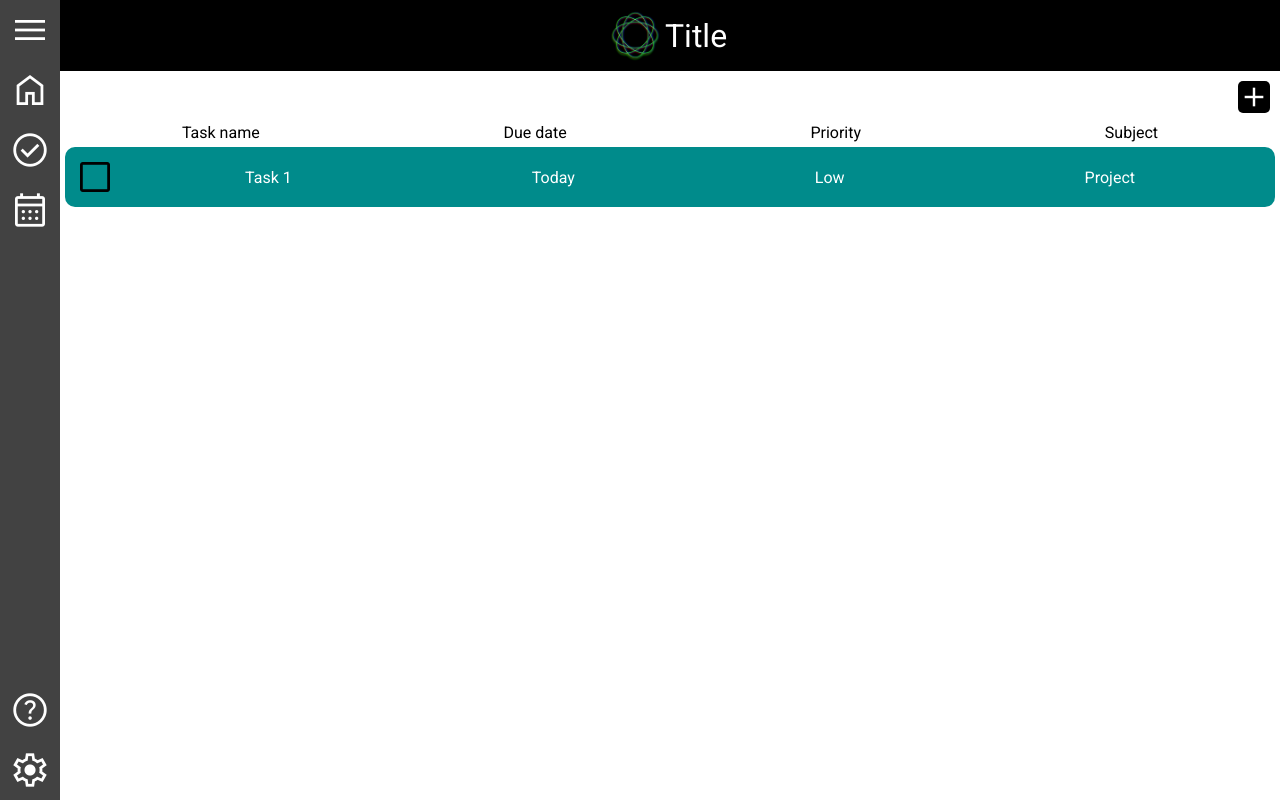
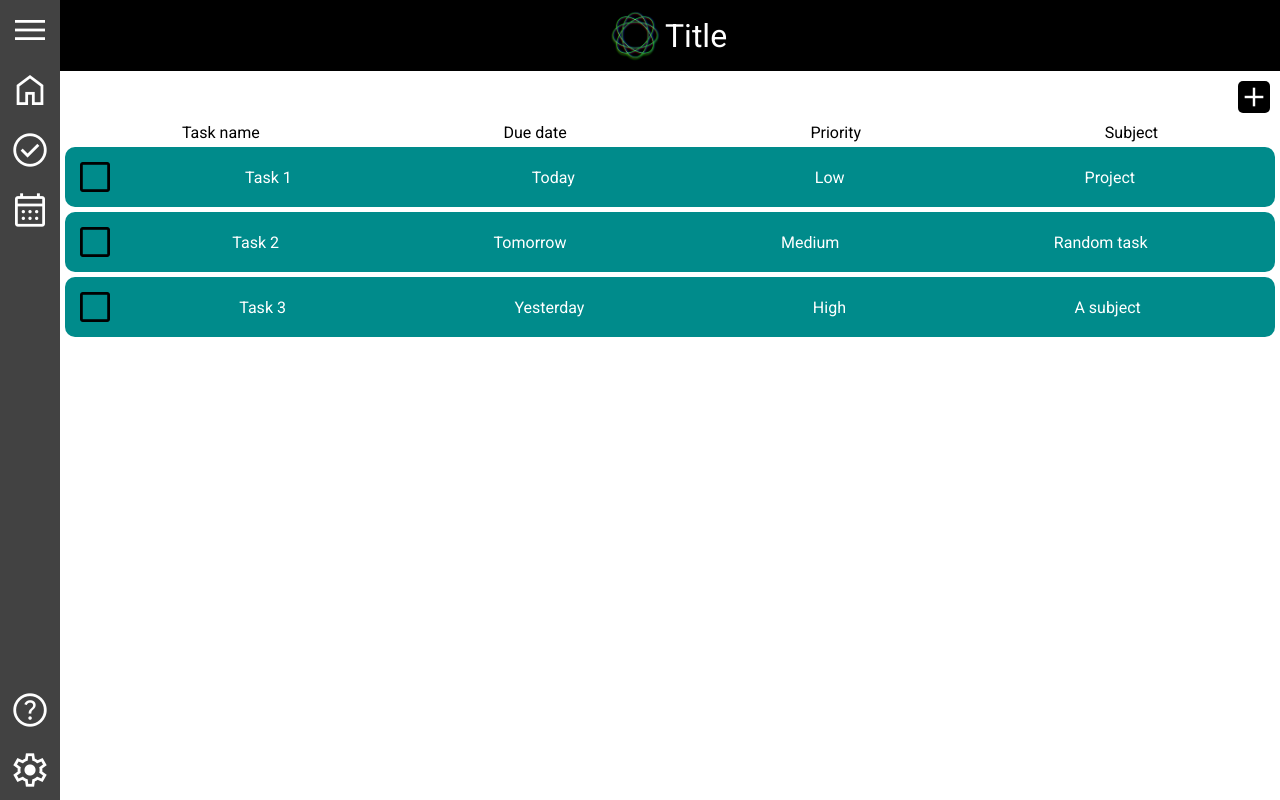
Before and after one commit to Youahm48/Web-Application, a React (Vite) app: page / in a window 1280 px wide. Built offline with nearby package versions, Linux system fonts and the light colour scheme.

Commit message:
Made list cards display from an array of test data

```diff
--- a/src/App.jsx
+++ b/src/App.jsx
@@ -3,9 +3,43 @@ import Header from "./components/Header"
 import Sidebar from "./components/Sidebar"
 import Toolbar from "./components/Toolbar"
 import ListContainer from "./components/ListContainer"
+import ListCard from "./components/ListCard"
 import './App.css'
 
+//const [tasks, setTasks] = React.useState(props.tasks)
+//Test Data
+const tasks = [{
+  status: "incomplete",
+  name: "Task 1",
+  dueDate: "Today",
+  priority: "Low",
+  subject: "Project"
+},
+{
+  status: "complete",
+  name: "Task 2",
+  dueDate: "Tomorrow",
+  priority: "Medium",
+  subject: "Random task"
+},
+{
+  status: "incomplete",
+  name: "Task 3",
+  dueDate: "Yesterday",
+  priority: "High",
+  subject: "A subject"
+}]
+
 export default function App() {
+
+/*  const taskList = tasks.map(
+    function(task) {
+      return(
+        <ListCard status="incomplete" name="Task 1" dueDate="Today" priority="Low" subject="Project" />
+      )
+    }
+  )*/
+
   return(
     <div id="horizontal-container">
       <Sidebar/>
@@ -13,7 +47,7 @@ export default function App() {
         <Header />
         <div id="main">
           <Toolbar />
-          <ListContainer />
+          <ListContainer tasks={tasks} />
         </div>
       </div>
     </div>
--- a/src/components/ListContainer.jsx
+++ b/src/components/ListContainer.jsx
@@ -2,7 +2,21 @@ import React from "react"
 import ListCard from "./ListCard"
 import "../stylesheets/components/ListContainer.css"
 
-export default function ListContainer() {
+export default function ListContainer(props) {
+  const listItems = props.tasks.map(
+    function(item) {
+      return(
+        <ListCard
+          status={item.status}
+          name={item.name}
+          dueDate={item.dueDate}
+          priority={item.priority}
+          subject={item.subject}
+        />
+      )
+    }
+  )
+
   return(
     <div id="list-container">
       <div id="list-header">
@@ -11,7 +25,9 @@ export default function ListContainer() {
         <div>Priority</div>
         <div>Subject</div>
       </div>
-      <ListCard status="incomplete" name="Task 1" dueDate="Today" priority="Low" subject="Project" />
+      <div id="card-container">
+        {listItems}
+      </div>
     </div>
   )
 }
--- a/src/modals/CreateCardModal.jsx
+++ b/src/modals/CreateCardModal.jsx
@@ -11,6 +11,9 @@ export default function CreateCardModal(props) {
   function handleSubmit(event) {
     event.preventDefault()
     console.log(name)
+    console.log(time)
+    console.log(priority)
+    console.log(subject)
     props.closeModal()
   }
 
```
